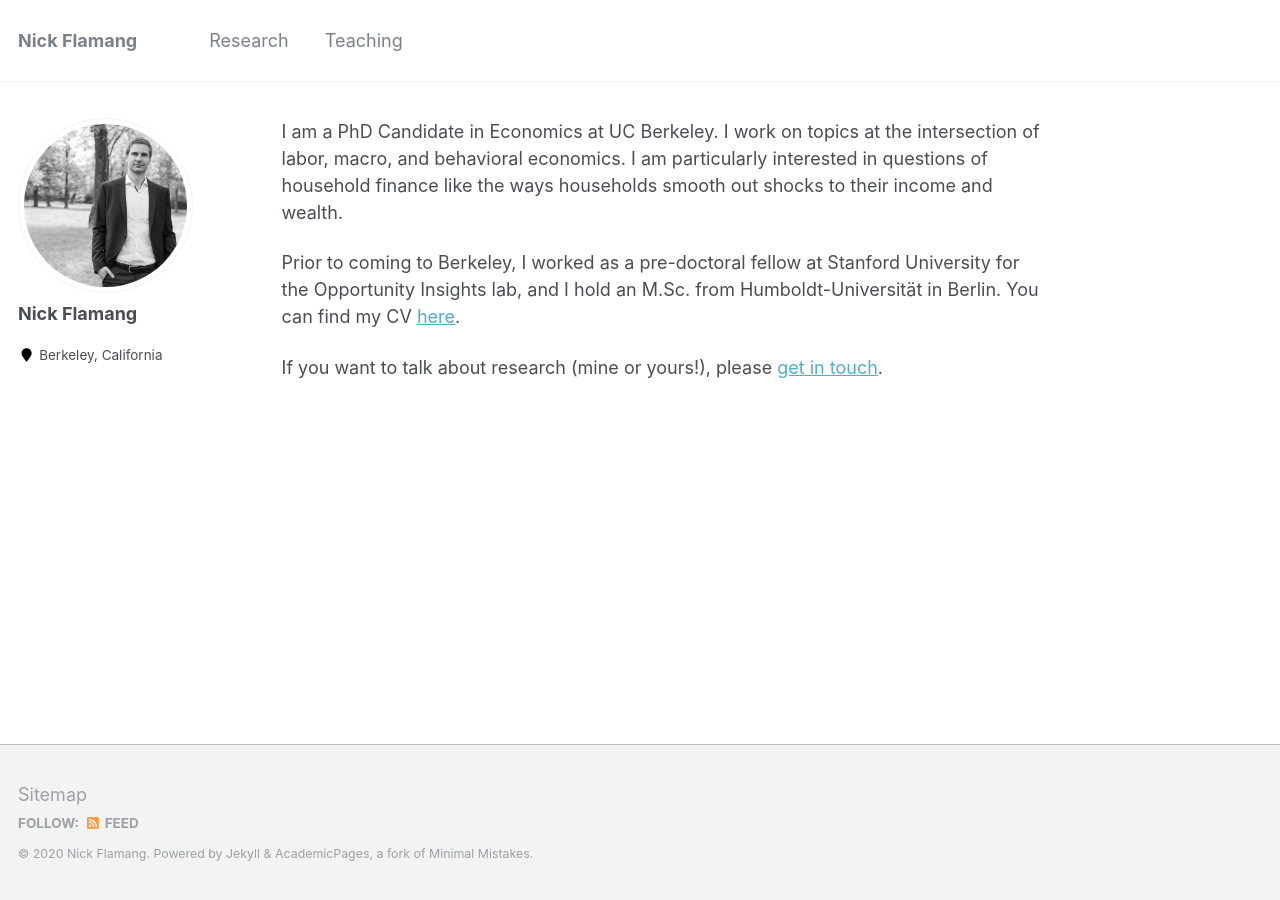
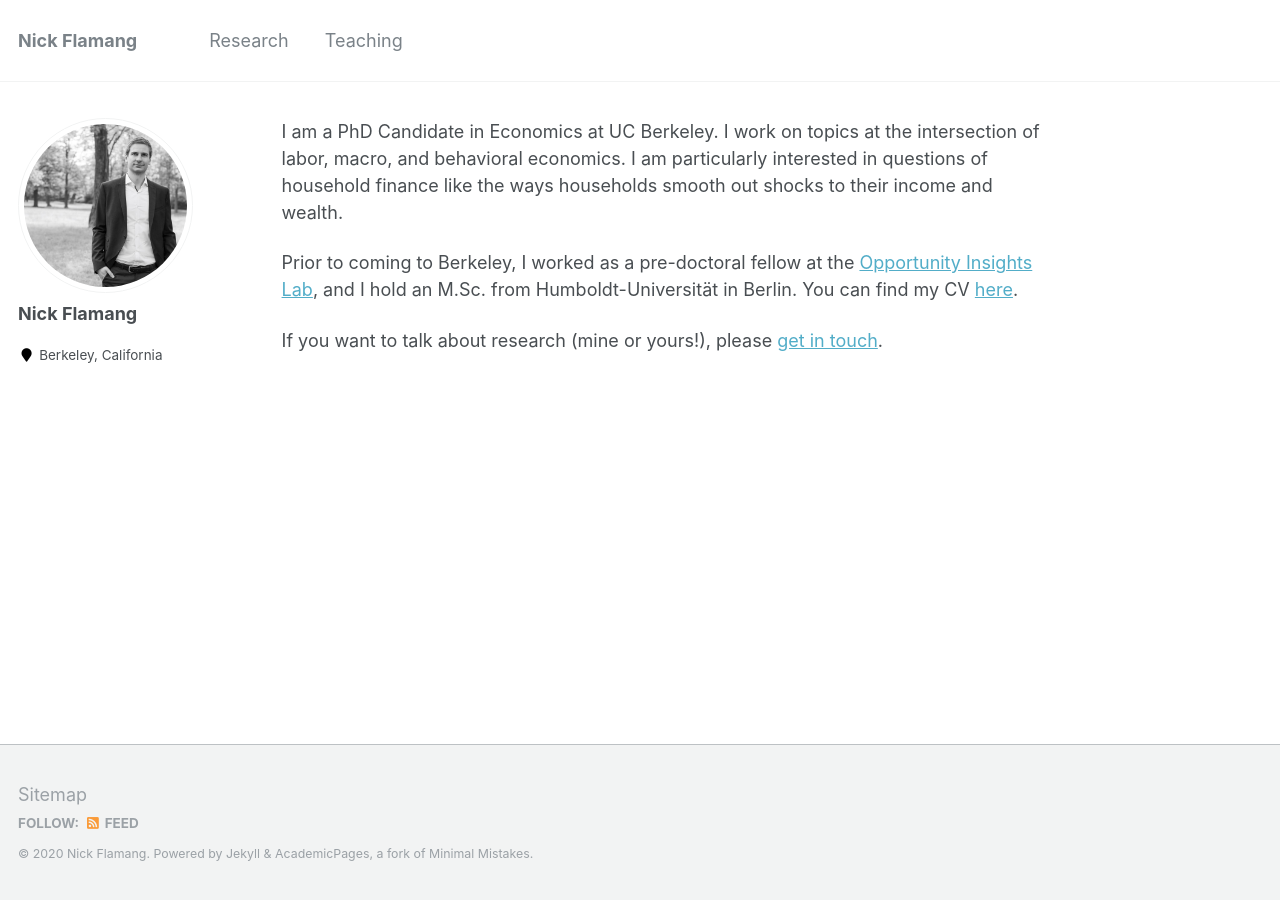
Before and after one commit to nickflamang/nickflamang.github.io, a Jekyll site: the page built from index.md, in a window 1280 px wide. Built offline with Jekyll 4.4.1, drawn with Linux system fonts in a browser that asks for light colours; our own code applies the rules of GitHub Pages for plain Markdown files.

Commit message:
Update index.md

```diff
--- a/index.md
+++ b/index.md
@@ -1,5 +1,5 @@
 I am a PhD Candidate in Economics at UC Berkeley. I work on topics at the intersection of labor, macro, and behavioral economics. I am particularly interested in questions of household finance like the ways households smooth out shocks to their income and wealth.
 
-Prior to coming to Berkeley, I worked as a pre-doctoral fellow at Stanford University for the Opportunity Insights lab, and I hold an M.Sc. from Humboldt-Universität in Berlin. You can find my CV [here](https://www.dropbox.com/s/8jmjnbfrxfxqa2f/CV_Website.pdf?dl=0).
+Prior to coming to Berkeley, I worked as a pre-doctoral fellow at the [Opportunity Insights Lab](https://opportunityinsights.org/), and I hold an M.Sc. from Humboldt-Universität in Berlin. You can find my CV [here](https://www.dropbox.com/s/8jmjnbfrxfxqa2f/CV_Website.pdf?dl=0).
 
 If you want to talk about research (mine or yours!), please [get in touch](mailto:nflamang@berkeley.edu).
```
